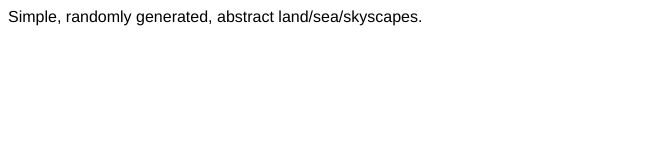
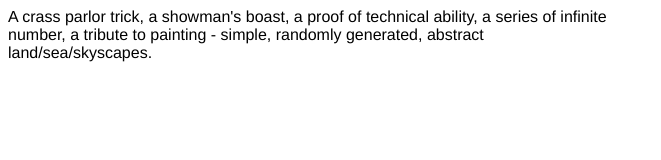
Before and after one commit to JustinLivi/watercolor-sediment, a website: page src/statement/watercolorsediment.html in a window 1280 px wide. Shown: the whole page, without its empty margins (0-661 px from the left). Drawn offline with Linux system fonts and the light colour scheme.

Commit message:
Update artist statement

```diff
--- a/src/statement/watercolorsediment.html
+++ b/src/statement/watercolorsediment.html
@@ -7,6 +7,6 @@
 </style>
 <body>
     <p>
-        Simple, randomly generated, abstract land/sea/skyscapes.
+        A crass parlor trick, a showman's boast, a proof of technical ability, a series of infinite number, a tribute to painting - simple, randomly generated, abstract land/sea/skyscapes.
     </p>
 </body>
```
